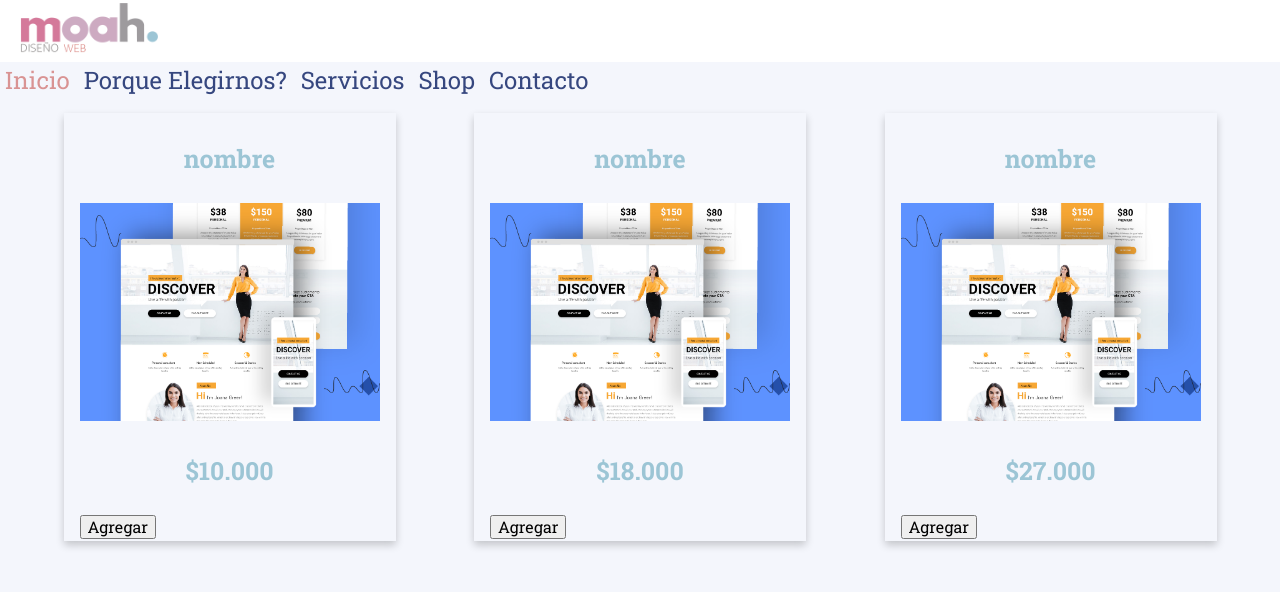
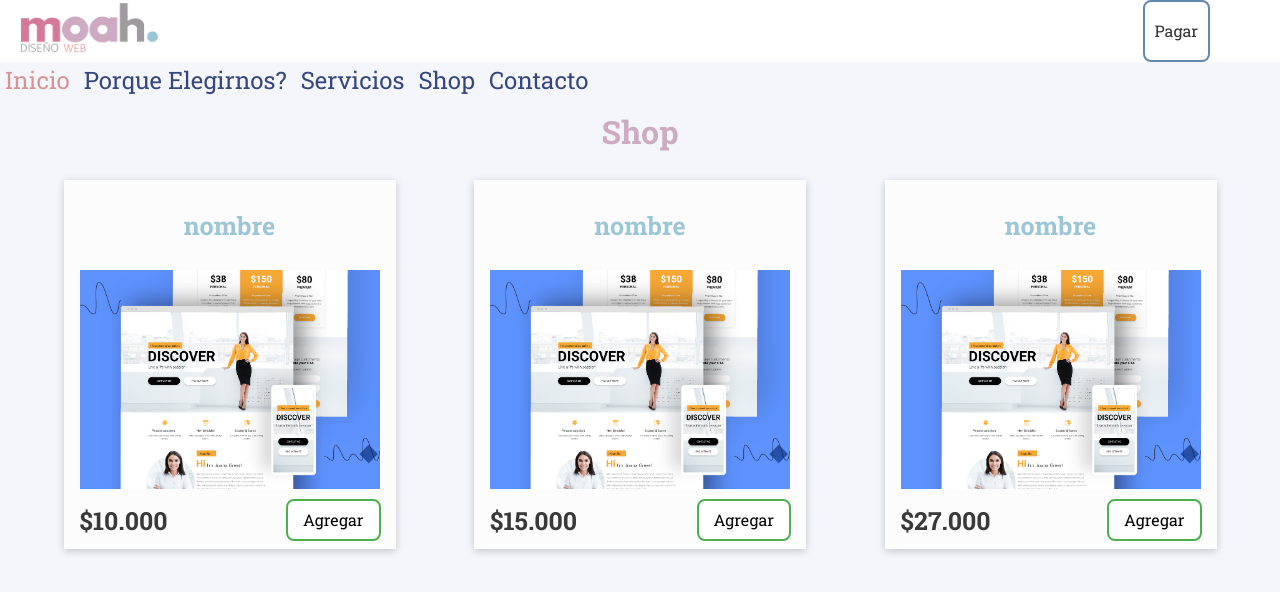
Before and after one commit to ivanhadrowa/mi-web, a plain HTML site: page shop.html in a window 1280 px wide. Drawn offline with Linux system fonts and the light colour scheme.

Commit message:
agregar al carro

```diff
--- a/css/shop.css
+++ b/css/shop.css
@@ -1,14 +1,62 @@
+header{
+    justify-content: space-between;
+}
+
 .page-content{
     display: flex;
     flex-wrap: wrap;
     justify-content: space-evenly;
 }
 
+h1{
+    text-align: center;
+}
+
+.button-checkout{
+    transition-duration: 0.4s;
+    border: none;
+    font-size: 16px;
+    text-align: center;
+    background-color: rgb(255, 255, 255);
+    color: rgb(48, 48, 48);
+    border: 2px solid #6287b1;
+    border-radius: 8px;
+    padding: 5px 10px;
+    margin-right: 70px;
+}
+.button-checkout:hover{
+    background-color: #7a9cc4;
+    color: white;
+}
+
+.button-add {
+    transition-duration: 0.4s;
+    border: none;
+    font-size: 16px;
+    text-align: center;
+    background-color: white;
+    color: black;
+    border: 2px solid #4CAF50;
+    border-radius: 8px;
+    padding: 10px 15px;
+    position: absolute;
+    right: 15px;
+    bottom: 8px;
+  }
+
+  .button-add:hover {
+    background-color: #4CAF50; /* Green */
+    color: white;
+  }
+
 .product-container{
     margin: 15px;
     padding: 2px 16px;
-    box-shadow: 0 4px 8px 0 rgba(0,0,0,0.2);
+    box-shadow: 0 2px 8px 0 rgba(0,0,0,0.2);
   transition: 0.3s;
+  position: relative;
+  background-color: rgb(252, 252, 252);
+  max-width: 100%;
 }
 .product-container:hover{
     box-shadow: 0 8px 16px 0 rgba(0,0,0,0.2);
@@ -16,4 +64,13 @@
 
 .product-container img{
     width: 300px;
+    max-width: 100%;
 }
+
+.product-container h1{
+    color: rgb(58, 57, 57);
+    margin-bottom: 10px;
+    margin-left: 20px;
+    font-size: 25px;
+    text-align: left;
+}
--- a/js/script.js
+++ b/js/script.js
@@ -13,3 +13,17 @@ function animatedBars(){
     line3__bars.classList.toggle("activeline3__bars-menu");
     desplegable.classList.toggle("activemenu__desplegable");
 }
+
+let products = [];
+let total = 0;
+
+function add(product, price){
+    console.log(product, price);
+    products.push(product);
+    total = total + price;
+    document.getElementById('checkout').innerHTML = `Pagar $${total}`
+}
+
+function pay(){
+    window.alert(products.join(", \n"));
+}
--- a/shop.html
+++ b/shop.html
@@ -14,6 +14,7 @@
       <a href=""
         ><img class="logo" src="./img/Design Moah CD/moah rosa png.png" alt=""
       /></a>
+      <button id="checkout" class="button-checkout" onclick="pay()">Pagar</button>
 
     </header>
 
@@ -32,25 +33,32 @@
             <a href="./index.html">Contacto</a>
         </nav>
 
+    <h1>Shop</h1>
+
     <div class="page-content">
         <div class="product-container">
             <h3>nombre</h3>
             <img src="./img/shop img/landing-pages-14-11.png" alt="">
-            <h3>$10.000</h3>
-            <button>Agregar</button>
+            <h1>$10.000</h1>
+            <button class="button-add" onclick="add('product-1', 10000)" >Agregar</button>
         </div>
 
         <div class="product-container">
             <h3>nombre</h3>
             <img src="./img/shop img/landing-pages-14-11.png" alt="">
-            <h3>$18.000</h3>
-            <button>Agregar</button>
+            <h1>$15.000</h1>
+            <button class="button-add" onclick="add('product-2', 15000)" >Agregar</button>
         </div>
 
         <div class="product-container">
             <h3>nombre</h3>
             <img src="./img/shop img/landing-pages-14-11.png" alt="">
-            <h3>$27.000</h3>
-            <button>Agregar</button>
+            <h1>$27.000</h1>
+            <button class="button-add" onclick="add('product-3', 27000)" >Agregar</button>
         </div>
     </div>
+
+
+    <script src="./js/script.js"></script>
+</body>
+</html>
```
